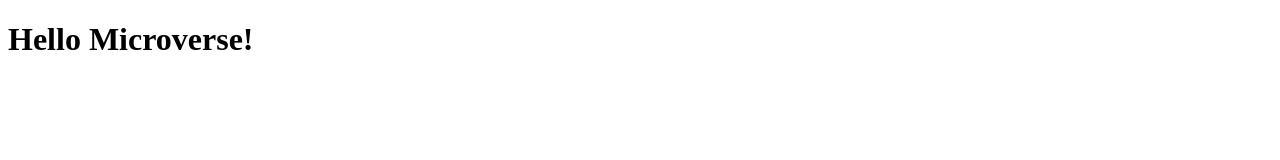
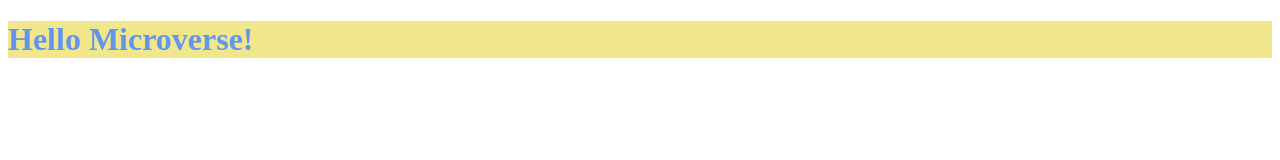
Before and after one commit to paulsaenzsucre/Hello-Microverse, a website: page index.html in a window 1280 px wide. Drawn offline with Linux system fonts and the light colour scheme.

Commit message:
Add a header tag  in index.html file

```diff
--- a/index.html
+++ b/index.html
@@ -8,6 +8,8 @@
     <title>Hello Microverse!</title>
 </head>
 <body>
-    <h1>Hello Microverse!</h1>
+    <header class="headerStyle">
+        <h1>Hello Microverse!</h1>
+    </header>
 </body>
 </html>
```
